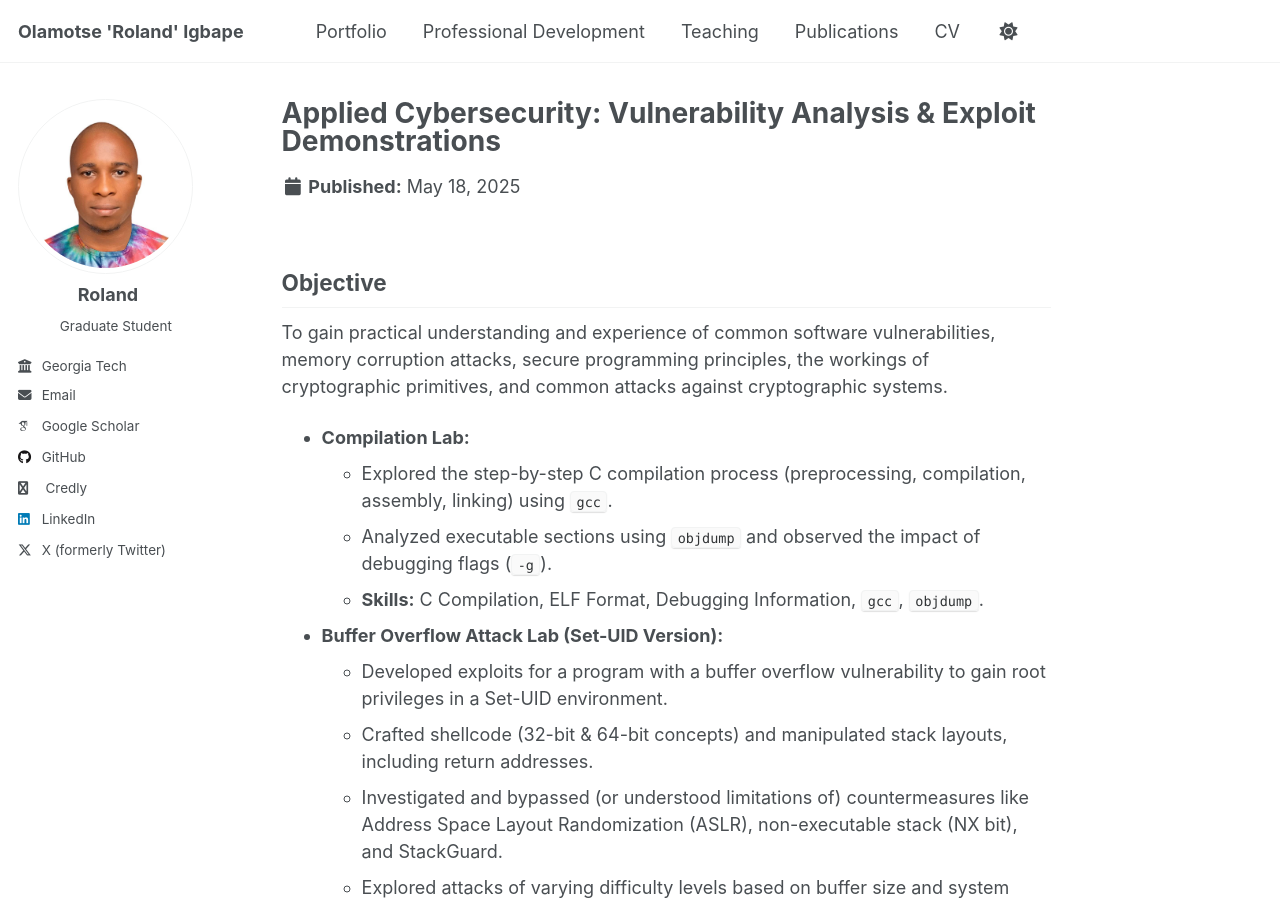
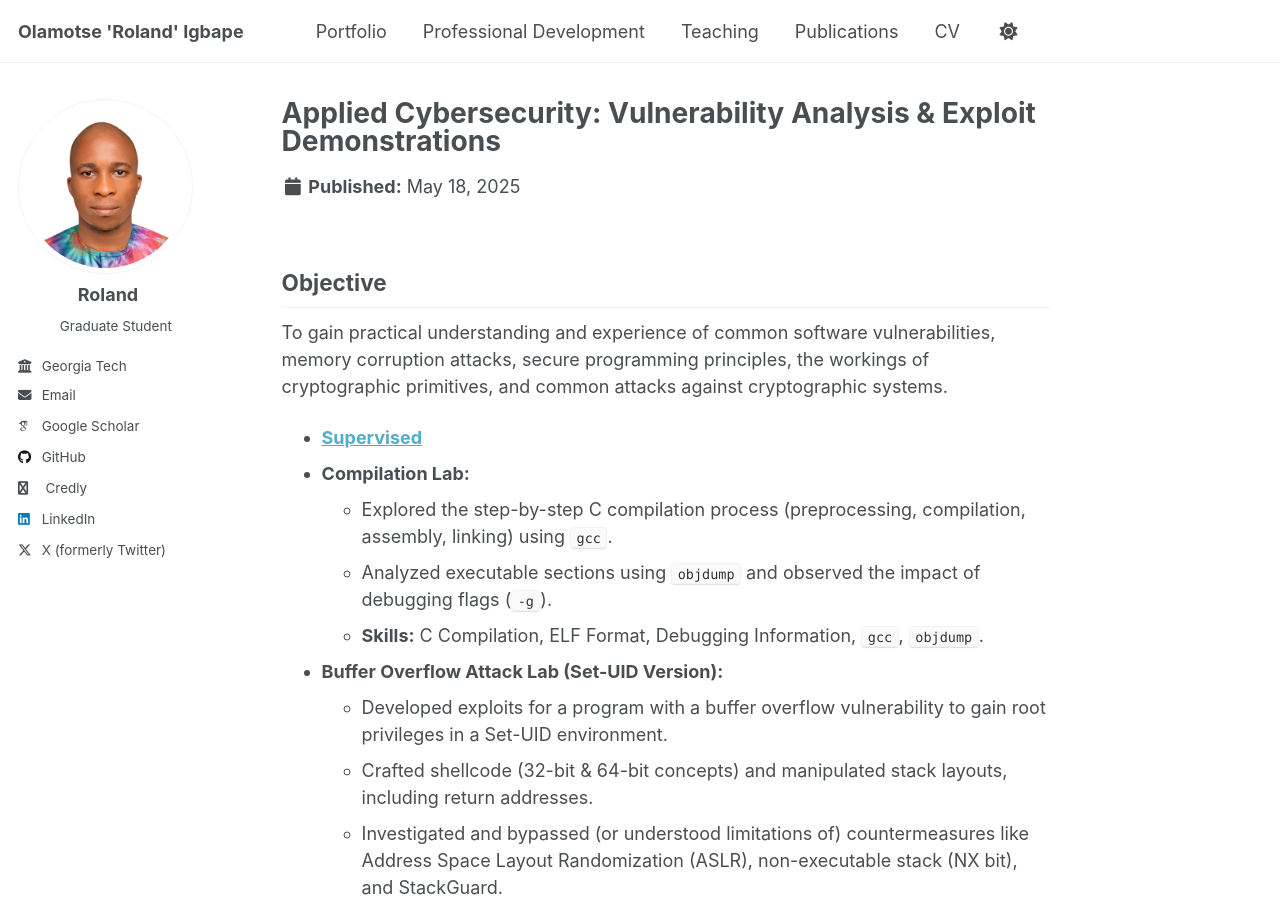
Before and after one commit to oigbape/oigbape.github.io, a Jekyll site: the page built from _portfolio/applied-cybersecurity.md, in a window 1280 px wide and 900 px high. Built offline with Jekyll 4.4.1, drawn with Linux system fonts in a browser that asks for light colours; some web fonts are replaced.

Commit message:
Update applied-cybersecurity.md

```diff
--- a/_portfolio/applied-cybersecurity.md
+++ b/_portfolio/applied-cybersecurity.md
@@ -12,7 +12,7 @@ Key Technologies: "C, Python, GDB, Linux Security, and Cryptography (Symmetric/A
 ---
 ## Objective
 To gain practical understanding and experience of common software vulnerabilities, memory corruption attacks, secure programming principles, the workings of cryptographic primitives, and common attacks against cryptographic systems.
-
+* [**Supervised**](https://www.linkedin.com/in/changlaidu/)
 * **Compilation Lab:**
    * Explored the step-by-step C compilation process (preprocessing, compilation, assembly, linking) using `gcc`.
    * Analyzed executable sections using `objdump` and observed the impact of debugging flags (`-g`).
```
